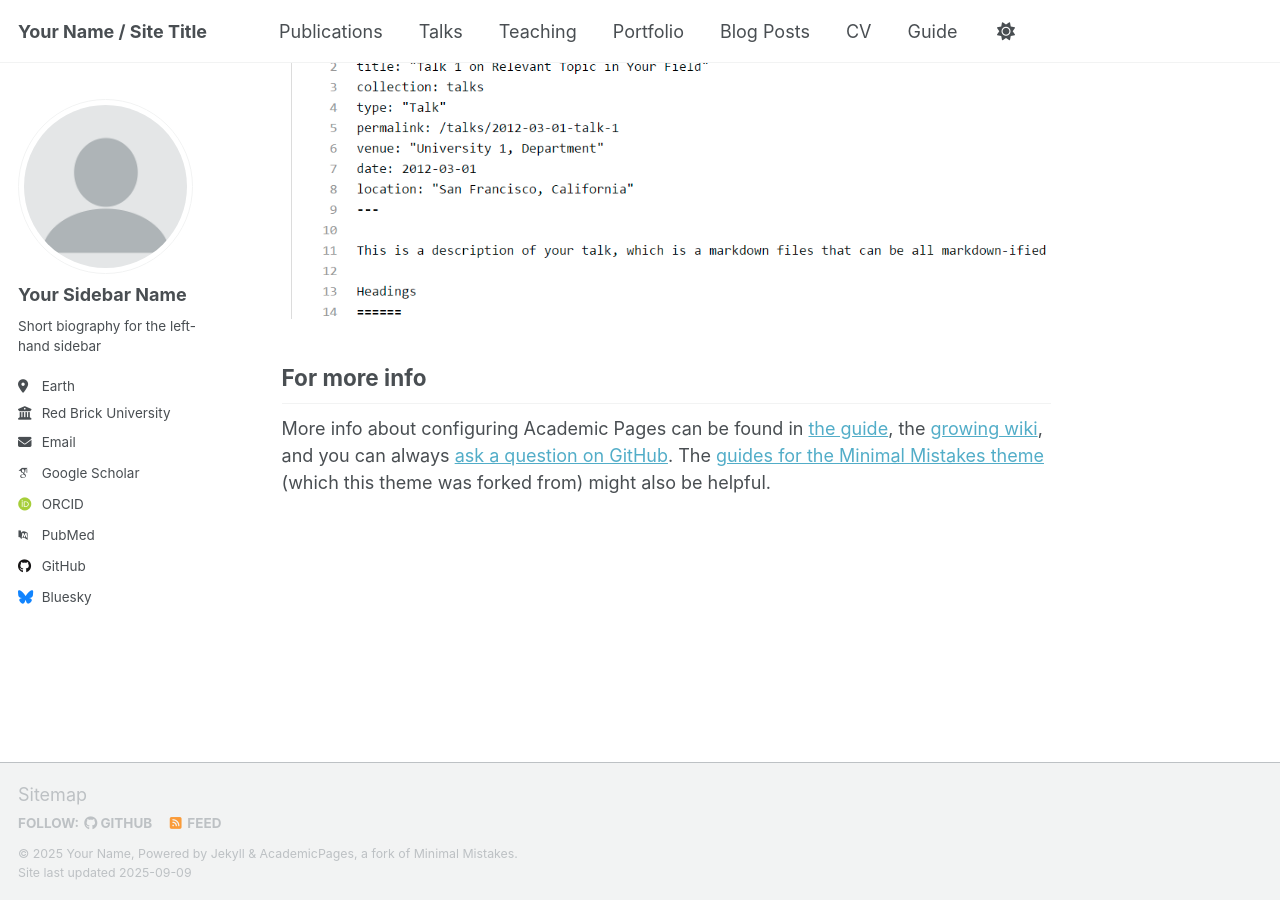
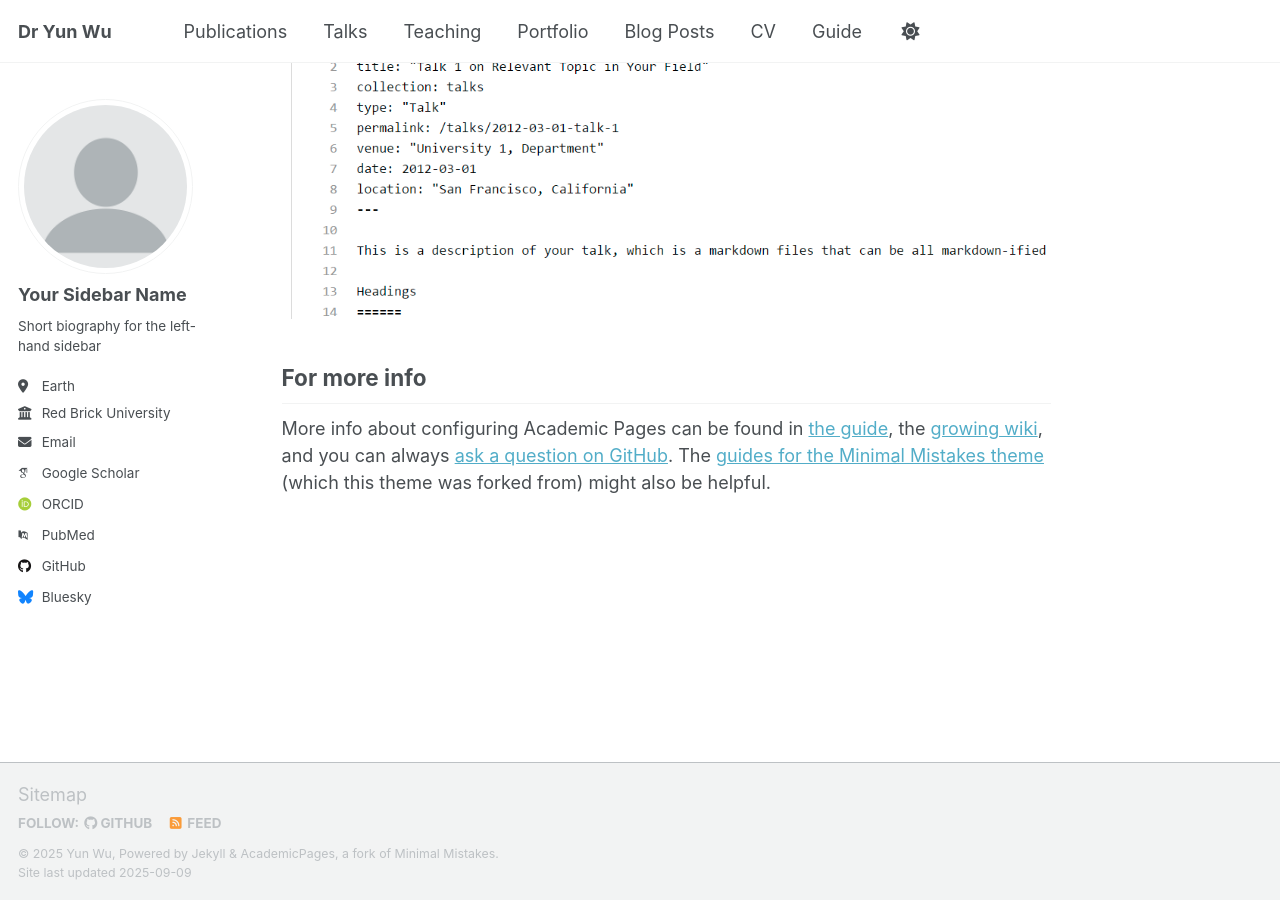
Before and after one commit to wincle626/wincle626.github.io, a Jekyll site: the page built from _pages/about.md, in a window 1280 px wide and 900 px high, scrolled down 2880 px. Built offline with Jekyll 4.4.1, drawn with Linux system fonts in a browser that asks for light colours; some web fonts are replaced; a script that is not in the unit is left out.

Commit message:
Update _config.yml

```diff
--- a/_config.yml
+++ b/_config.yml
@@ -9,9 +9,9 @@
 # Basic Site Settings
 locale                   : "en-US"
 site_theme               : "default" # Currently available options are "default", "air"
-title                    : "Your Name / Site Title"
+title                    : "Dr Yun Wu"
 title_separator          : "-"
-name                     : &name "Your Name"
+name                     : &name "Yun Wu"
 description              : &description "personal description"
 url                      : https://academicpages.github.io # the base hostname & protocol for your site e.g. "https://[your GitHub username].github.io" or if you already have some other page hosted on Github then use "https://[your GitHub username].github.io/[Your Repo Name]"
 baseurl                  : "" # the subpath of your site, e.g. "/blog"
```
